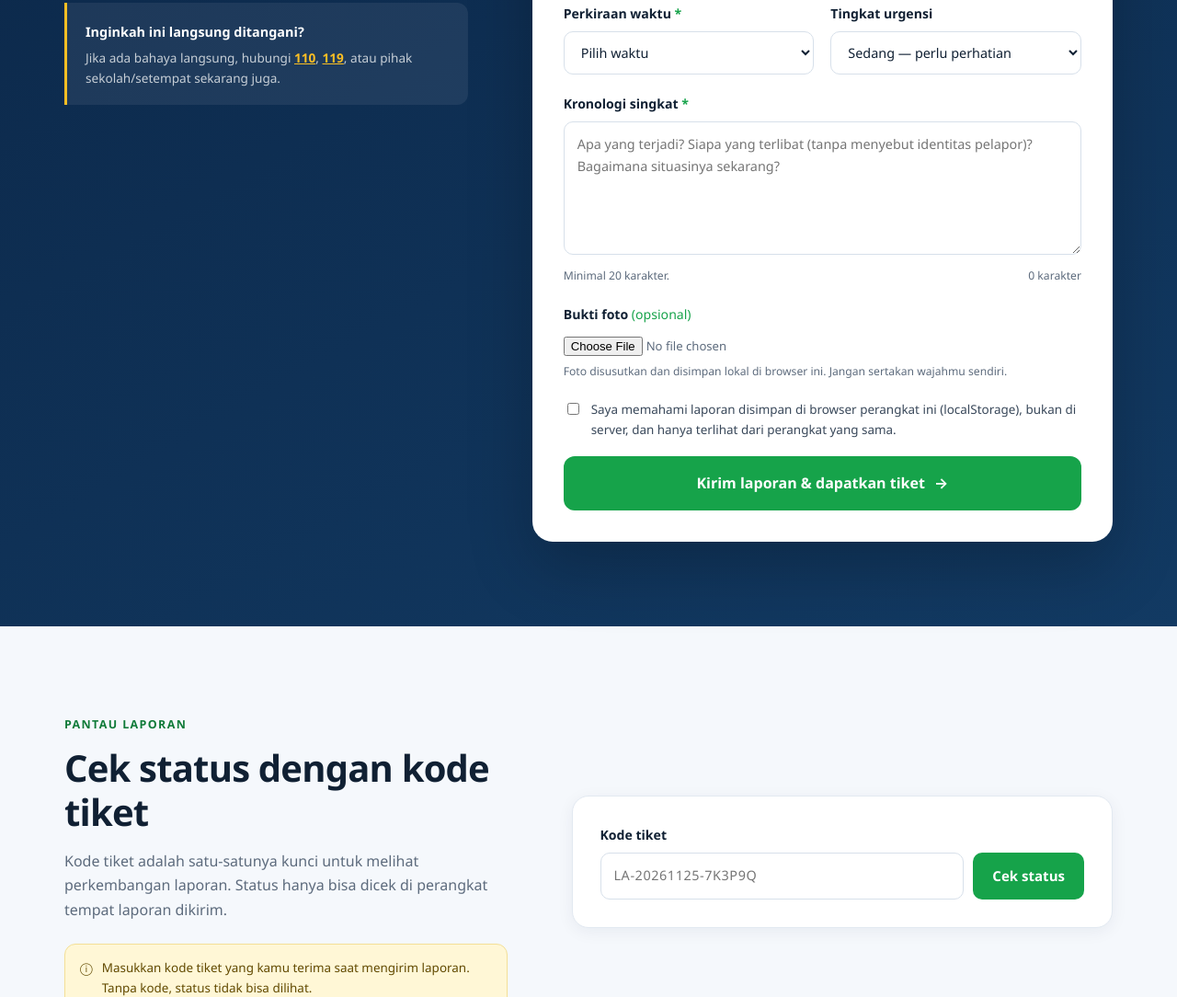
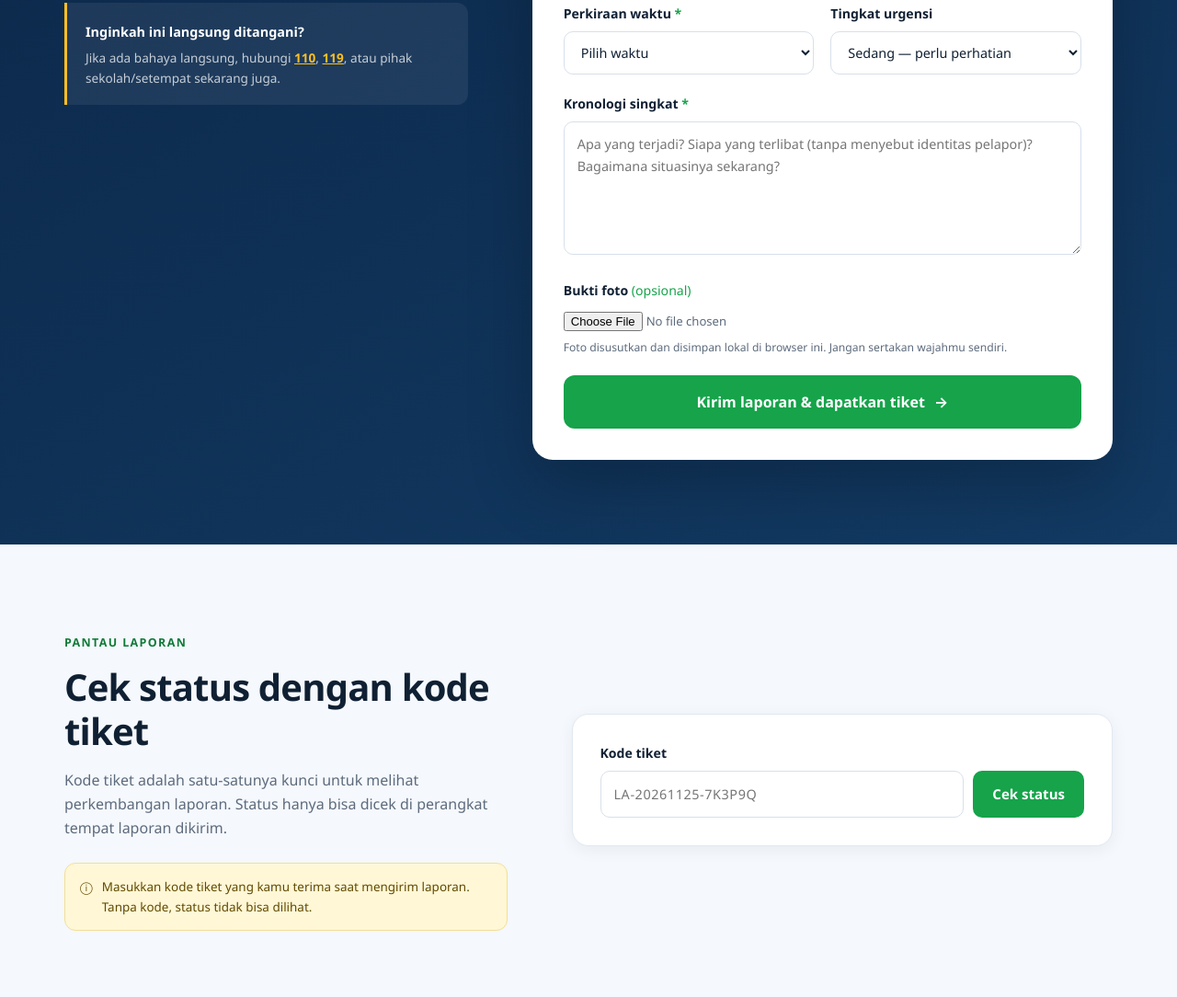
Before and after one commit to rfahrizal334-byte/laporaman, a plain HTML site: page index.html in a window 1280 px wide. Shown: the part 3742-4826 px from the top of the page at 92% size. Drawn offline with Linux system fonts and the light colour scheme.

Commit message:
Hapus checkbox persetujuan dan batas minimal karakter kronologi

```diff
--- a/app.js
+++ b/app.js
@@ -140,7 +140,6 @@
   const submitButton = $("#submitReport");
   const submitLabel = submitButton.innerHTML;
   const kronologi = $("#kronologi");
-  const counter = $("#charCounter");
   const fileInput = $("#bukti");
 
   const fields = {
@@ -148,19 +147,13 @@
     lokasi: $("#lokasiError"),
     waktu: $("#waktuError"),
     kronologi: $("#kronologiError"),
-    consent: $("#consentError"),
   };
 
   function setError(name, show) {
     if (fields[name]) fields[name].hidden = !show;
   }
 
-  function updateCounter() {
-    counter.textContent = `${kronologi.value.length} karakter`;
-  }
-
   kronologi.addEventListener("input", () => {
-    updateCounter();
     setError("kronologi", false);
   });
 
@@ -170,7 +163,6 @@
   ["lokasi", "waktu"].forEach((id) => {
     $("#" + id).addEventListener("input", () => setError(id, false));
   });
-  $("#consent").addEventListener("change", () => setError("consent", false));
 
   const FILE_HINT_DEFAULT =
     "Foto disusutkan dan disimpan lokal di browser ini. Jangan sertakan wajahmu sendiri.";
@@ -186,8 +178,7 @@
     setError("kategori", !$('input[name="kategori"]:checked', form));
     setError("lokasi", !$("#lokasi").value.trim());
     setError("waktu", !$("#waktu").value);
-    setError("kronologi", kronologi.value.trim().length < 20);
-    setError("consent", !$("#consent").checked);
+    setError("kronologi", !kronologi.value.trim());
 
     Object.keys(fields).forEach((name) => {
       if (!fields[name].hidden) errors.push(name);
@@ -312,7 +303,6 @@
 
       openModal(ticket);
       form.reset();
-      updateCounter();
       Object.keys(fields).forEach((name) => setError(name, false));
       $("#fileHint").textContent = FILE_HINT_DEFAULT;
     } catch (error) {
@@ -397,6 +387,4 @@
 
     renderStatus(report);
   });
-
-  updateCounter();
 })();
--- a/index.html
+++ b/index.html
@@ -244,9 +244,8 @@
 
           <div class="field">
             <label for="kronologi">Kronologi singkat <span aria-hidden="true">*</span></label>
-            <textarea id="kronologi" name="kronologi" rows="5" placeholder="Apa yang terjadi? Siapa yang terlibat (tanpa menyebut identitas pelapor)? Bagaimana situasinya sekarang?" minlength="20" required></textarea>
-            <div class="field-footer"><small class="field-hint">Minimal 20 karakter.</small><small class="counter" id="charCounter">0 karakter</small></div>
-            <small class="field-error" id="kronologiError" hidden>Ceritakan minimal 20 karakter.</small>
+            <textarea id="kronologi" name="kronologi" rows="5" placeholder="Apa yang terjadi? Siapa yang terlibat (tanpa menyebut identitas pelapor)? Bagaimana situasinya sekarang?" required></textarea>
+            <small class="field-error" id="kronologiError" hidden>Kronologi wajib diisi.</small>
           </div>
 
           <div class="field">
@@ -254,12 +253,6 @@
             <input id="bukti" name="bukti" type="file" accept="image/*">
             <small class="field-hint" id="fileHint">Foto disusutkan dan disimpan lokal di browser ini. Jangan sertakan wajahmu sendiri.</small>
           </div>
-
-          <label class="consent">
-            <input type="checkbox" id="consent" required>
-            <span>Saya memahami laporan disimpan di browser perangkat ini (localStorage), bukan di server, dan hanya terlihat dari perangkat yang sama.</span>
-          </label>
-          <small class="field-error" id="consentError" hidden>Centang persetujuan untuk melanjutkan.</small>
 
           <button class="btn btn--block btn--large" type="submit" id="submitReport">Kirim laporan & dapatkan tiket <span aria-hidden="true">→</span></button>
         </form>
--- a/styles.css
+++ b/styles.css
@@ -196,12 +196,8 @@ legend span, .field > label span { color: var(--green); }
 .field input:focus, .field select:focus, .field textarea:focus, .check-form input:focus { border-color: var(--green); box-shadow: 0 0 0 3px rgba(22,163,74,.12); outline: none; }
 .field input[type="file"] { width: 100%; font-size: .82rem; color: var(--muted); }
 .field-hint { display: block; margin-top: 6px; font-size: .76rem; color: var(--muted); }
-.field-footer { display: flex; justify-content: space-between; gap: 10px; }
-.counter { margin-top: 6px; font-size: .76rem; color: var(--muted); }
 .field-error { display: block; margin-top: 6px; font-size: .78rem; font-weight: 600; color: #c0392b; }
 .optional { color: var(--muted); font-weight: 500; }
-.consent { display: flex; gap: 10px; align-items: flex-start; font-size: .84rem; color: #39485a; cursor: pointer; margin: 4px 0 18px; }
-.consent input { margin-top: 4px; accent-color: var(--green); }
 
 /* Check */
 .check-grid { display: grid; grid-template-columns: .9fr 1.1fr; gap: 70px; align-items: center; }
```
